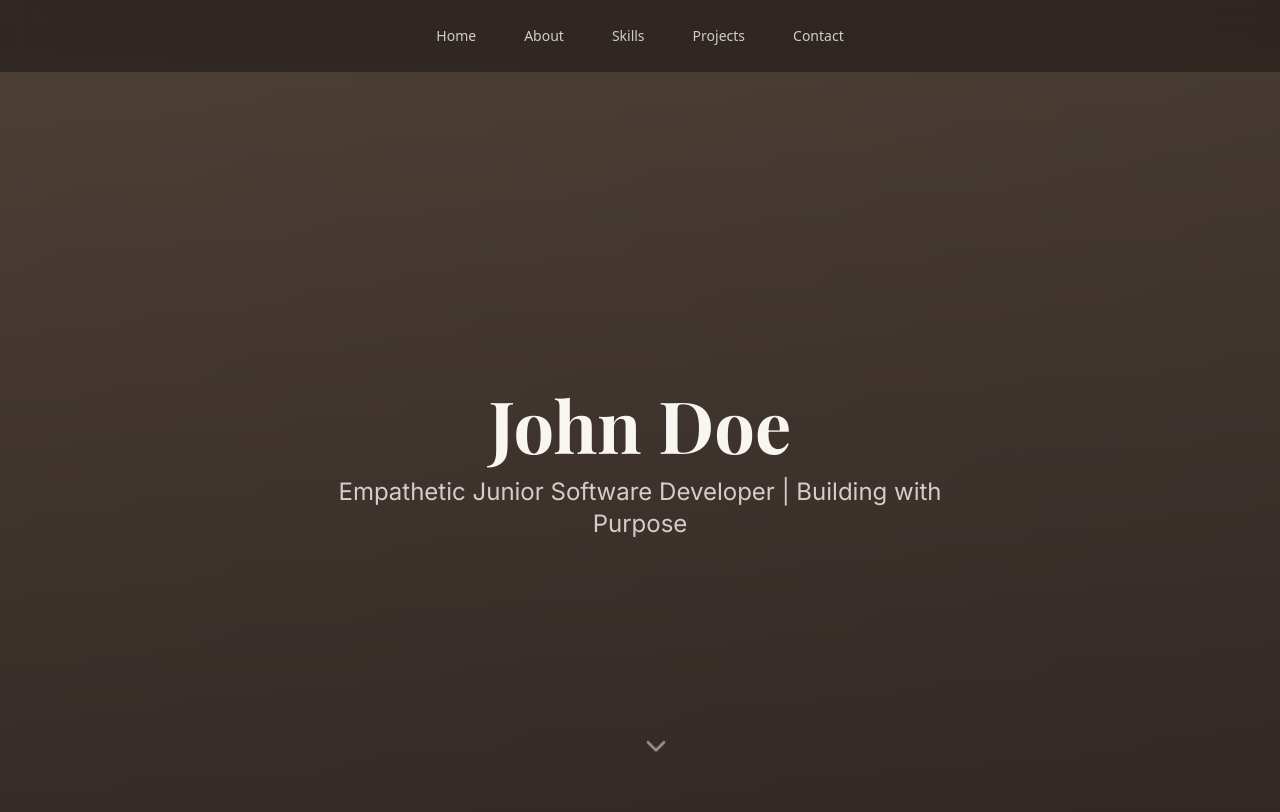
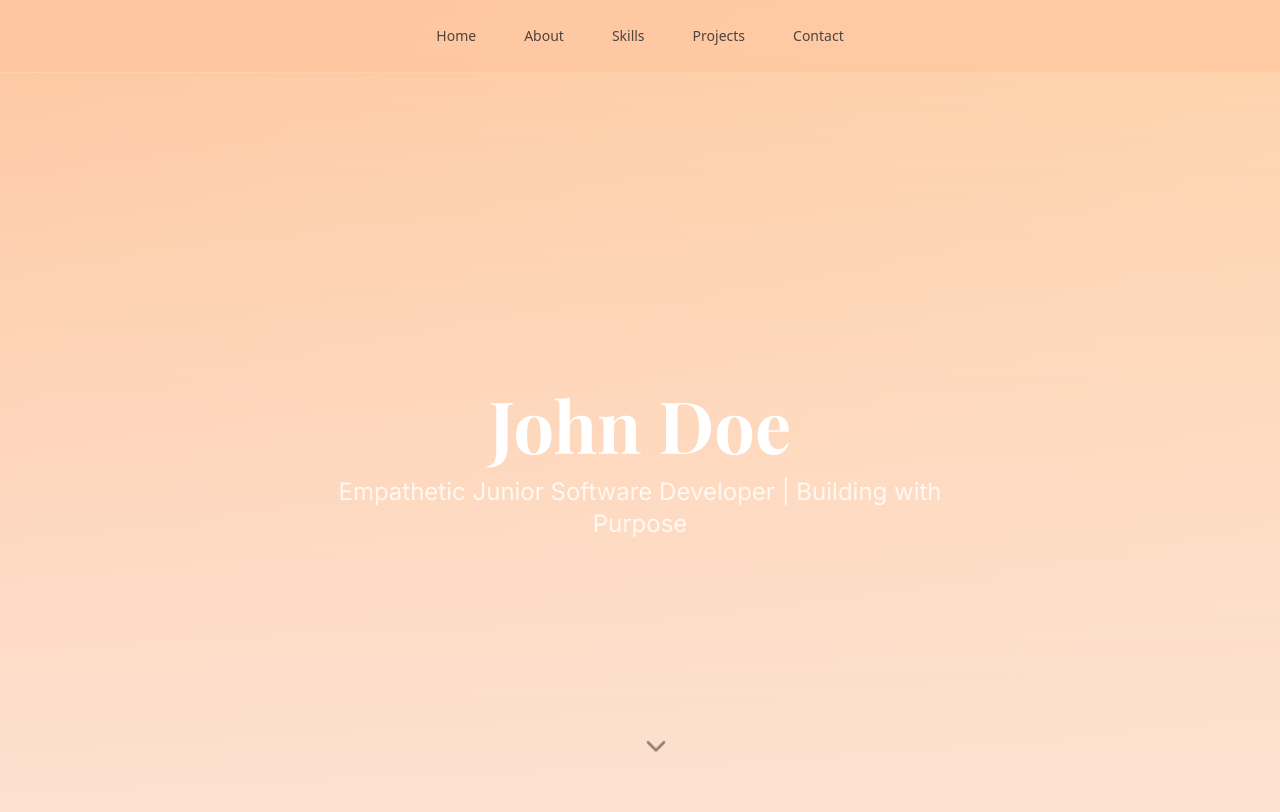
Before and after one commit to AJHemmings/earthy-essence-portfolio, a React (Vite) app: page / in a window 1280 px wide. Shown: the top 812 px of the page. Built offline with nearby package versions, Linux system fonts and the light colour scheme.

Commit message:
Update application color scheme
Update the application's color scheme to use brighter, autumn-inspired colors while maintaining the grounded, earthen feel.

```diff
--- a/src/index.css
+++ b/src/index.css
@@ -55,8 +55,8 @@
     @apply border-border scrollbar-hide;
   }
   body {
-    @apply bg-earth text-cream;
-    background: linear-gradient(135deg, #4A3B32 0%, #2C2320 50%, #8B9D83 100%);
+    @apply bg-earth text-soil;
+    background: linear-gradient(135deg, #FEC6A1 0%, #FEF7CD 50%, #F2FCE2 100%);
   }
 }
 
--- a/src/pages/Index.tsx
+++ b/src/pages/Index.tsx
@@ -43,14 +43,14 @@ const Index = () => {
   ];
 
   return (
-    <div className="min-h-screen overflow-x-hidden text-cream">
-      <nav className="fixed top-0 left-0 right-0 z-50 bg-soil/80 backdrop-blur-md border-b border-white/10">
+    <div className="min-h-screen overflow-x-hidden text-dark-gray">
+      <nav className="fixed top-0 left-0 right-0 z-50 bg-earth/80 backdrop-blur-md border-b border-soil/20">
         <div className="max-w-7xl mx-auto px-4 py-4 flex justify-center gap-4">
           {navItems.map((section) => (
             <Button
               key={section.id}
               variant="ghost"
-              className="text-cream/80 hover:text-cream hover:bg-white/10"
+              className="text-dark-gray/80 hover:text-dark-gray hover:bg-white/10"
               onClick={() => scrollToSection(section.id)}
             >
               {section.label}
@@ -60,22 +60,22 @@ const Index = () => {
       </nav>
 
       <div className="pt-16">
-        <div id="hero" className="bg-gradient-to-b from-earth/50 to-soil/70">
+        <div id="hero" className="bg-gradient-to-b from-earth/50 to-clay">
           <Hero />
           <div className="absolute bottom-8 left-1/2 transform -translate-x-1/2 animate-bounce">
-            <ChevronDown className="w-8 h-8 text-cream opacity-50" />
+            <ChevronDown className="w-8 h-8 text-dark-gray opacity-50" />
           </div>
         </div>
-        <div id="about" className="bg-gradient-to-b from-soil/70 via-soil/80 to-earth/50">
+        <div id="about" className="bg-gradient-to-b from-clay via-soil to-earth/50">
           <About />
         </div>
-        <div id="skills" className="bg-gradient-to-b from-soil/70 to-earth/50">
+        <div id="skills" className="bg-gradient-to-b from-earth/50 to-clay">
           <Skills />
         </div>
-        <div id="projects" className="bg-gradient-to-b from-earth/50 to-soil/70">
+        <div id="projects" className="bg-gradient-to-b from-clay to-soil">
           <Projects />
         </div>
-        <div id="contact" className="bg-gradient-to-b from-soil/70 to-earth/50">
+        <div id="contact" className="bg-gradient-to-b from-soil to-earth/50">
           <Contact />
         </div>
       </div>
--- a/tailwind.config.ts
+++ b/tailwind.config.ts
@@ -20,11 +20,11 @@ export default {
     },
     extend: {
       colors: {
-        sage: "#8B9D83",
-        clay: "#D4C1B4",
-        earth: "#4A3B32",
-        cream: "#F9F6F2",
-        soil: "#2C2320",
+        sage: "#F2FCE2",       // Lighter sage
+        clay: "#FDE1D3",       // Soft peach/clay
+        earth: "#FEC6A1",      // Warm light brown
+        cream: "#FFFFFF",      // Pure white
+        soil: "#FEF7CD",       // Soft yellow
         "dark-charcoal": "#1A1F2C",
         "dark-gray": "#222222",
         border: "hsl(var(--border))",
```
